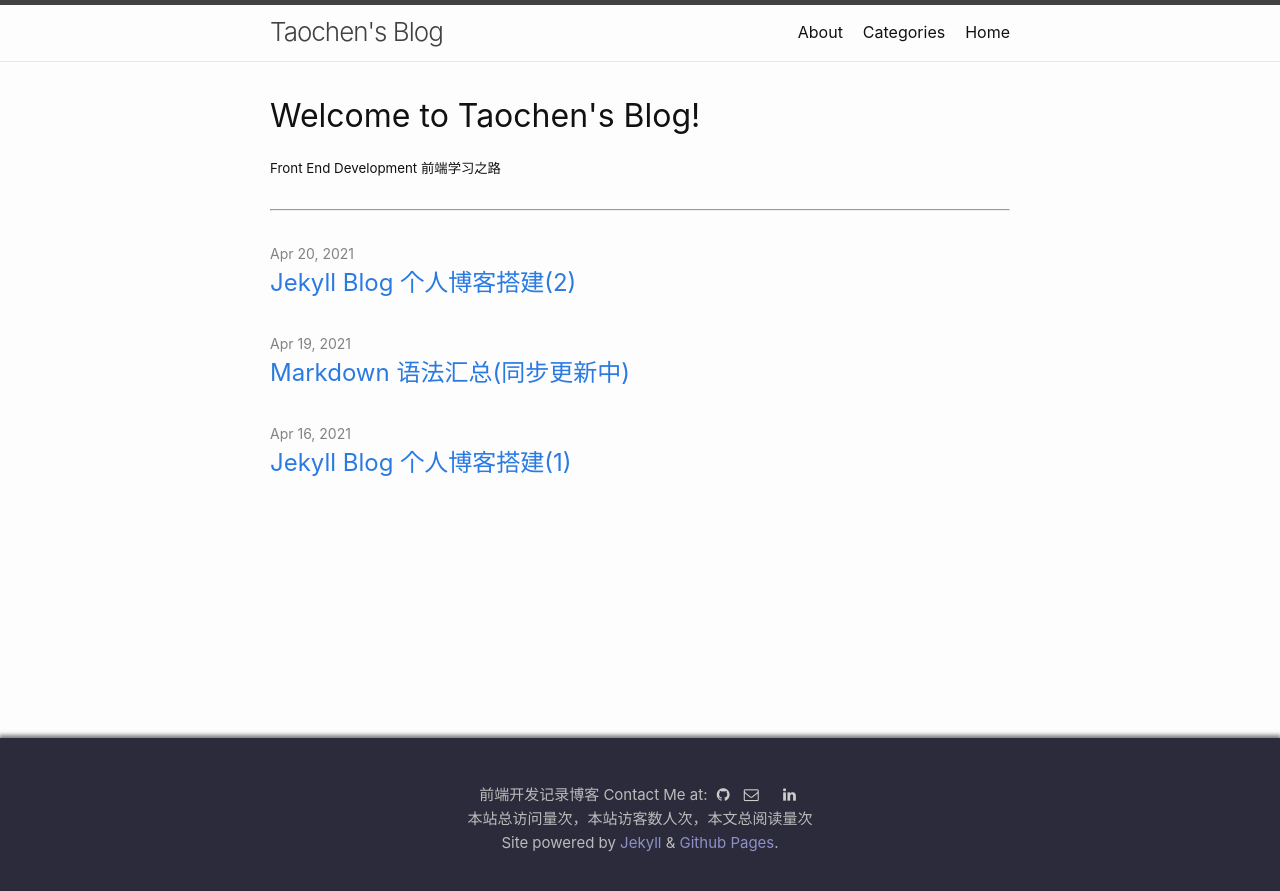
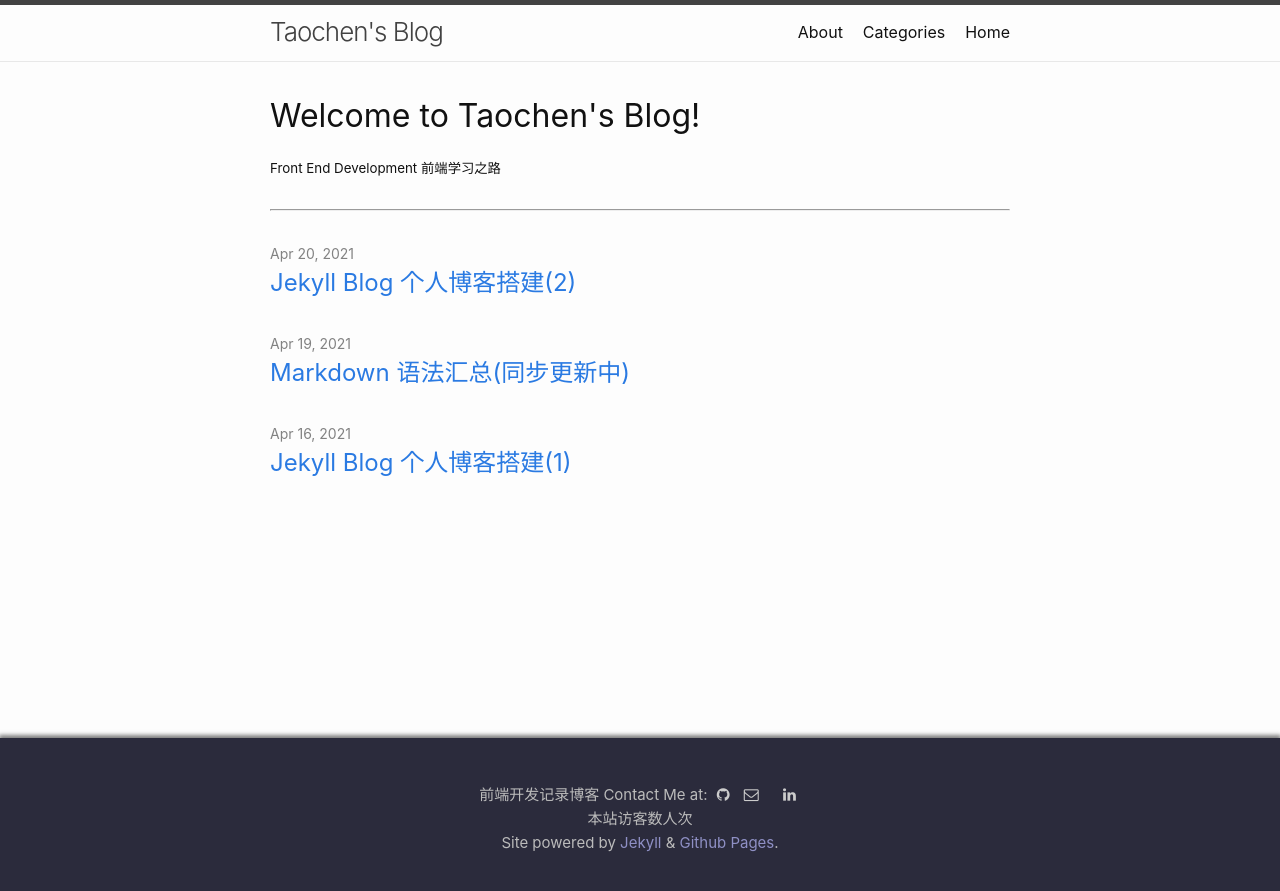
Before and after one commit to ThomasMental/ThomasMental.github.io, a Jekyll site: the page built from index.html, in a window 1280 px wide. Shown: the top 891 px of the page. Built offline with Jekyll 4.4.1, drawn with Linux system fonts in a browser that asks for light colours; comment, search, counter and statistics services are not loaded; a style sheet for code colours, icons or effects is not loaded.

Commit message:
Update footer.html

```diff
--- a/_includes/footer.html
+++ b/_includes/footer.html
@@ -18,7 +18,7 @@
       {% endif %}
     </p>
     <p>
-      本站总访问量<span id="busuanzi_value_site_pv"></span>次，本站访客数<span id="busuanzi_value_site_uv"></span>人次，本文总阅读量<span id="busuanzi_value_page_pv"></span>次
+      本站访客数<span id="busuanzi_value_site_uv"></span>人次
     </p>
     <p class="power">
       <span>
```
